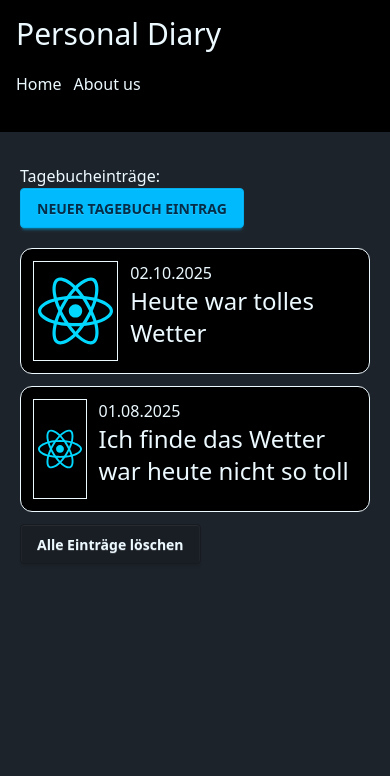
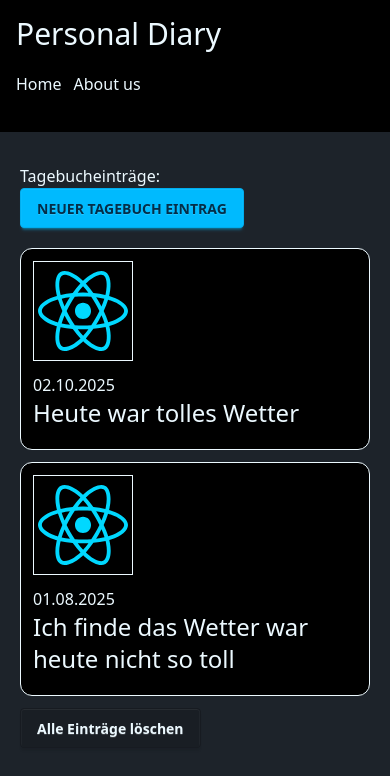
Before and after one commit to kaktusgarten/react-personal-diary-app, a React (Vite) app: page / in a window 390 px wide. Shown: the top 776 px of the page. Built offline with nearby package versions, Linux system fonts and the light colour scheme.

Commit message:
CSS kram

```diff
--- a/src/components/DiaryEntryComponent.jsx
+++ b/src/components/DiaryEntryComponent.jsx
@@ -32,7 +32,7 @@ export default function DiaryEntryComponent() {
             <article
               key={index}
               data-id={index}
-              className="border p-3 flex gap-3 rounded-xl cursor-pointer mb-3 bg-[#000000]"
+              className="border p-3 flex gap-3 rounded-xl cursor-pointer mb-3 bg-[#000000] sm:flex-row flex-col"
               onClick={showInfo}
             >
               <div>
```
